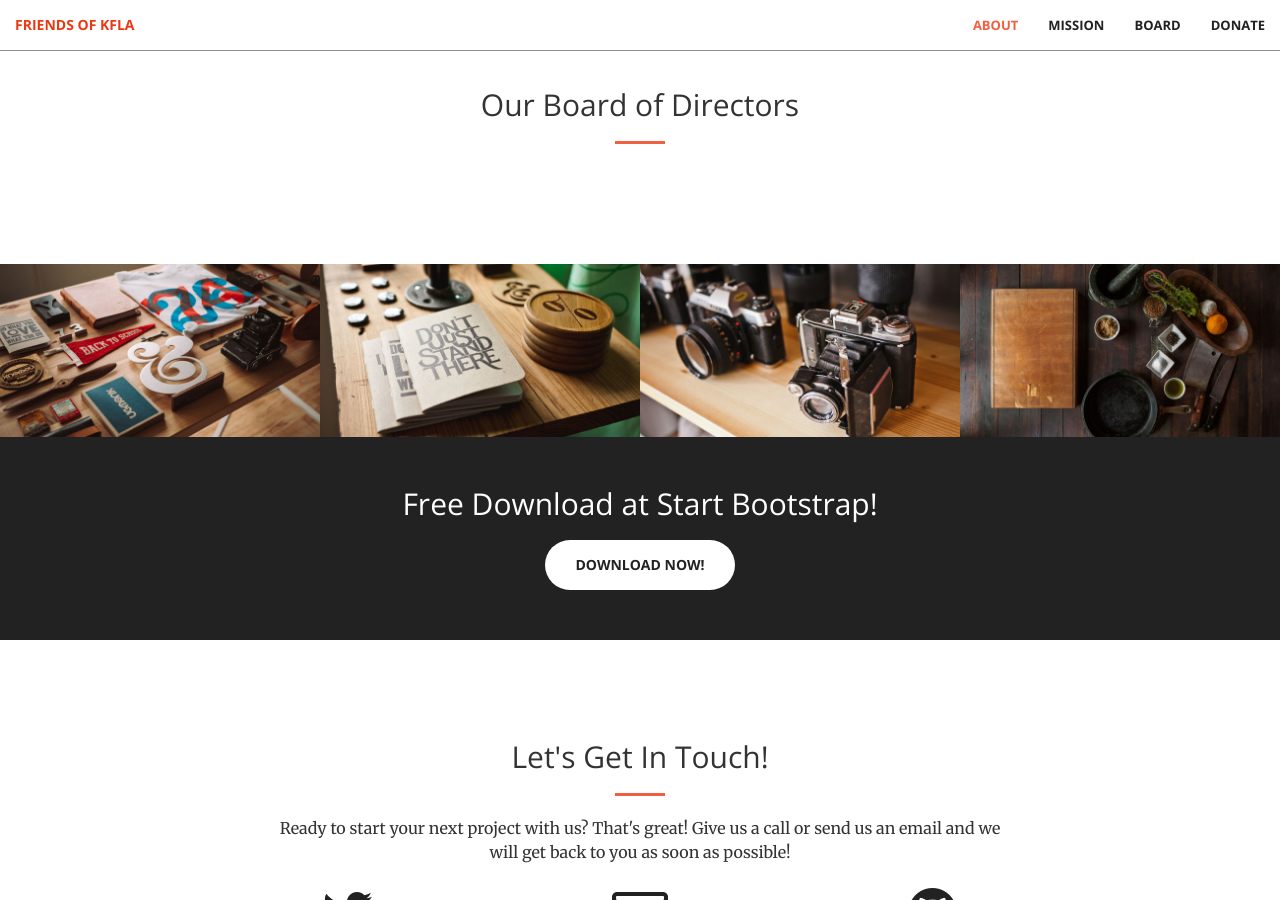
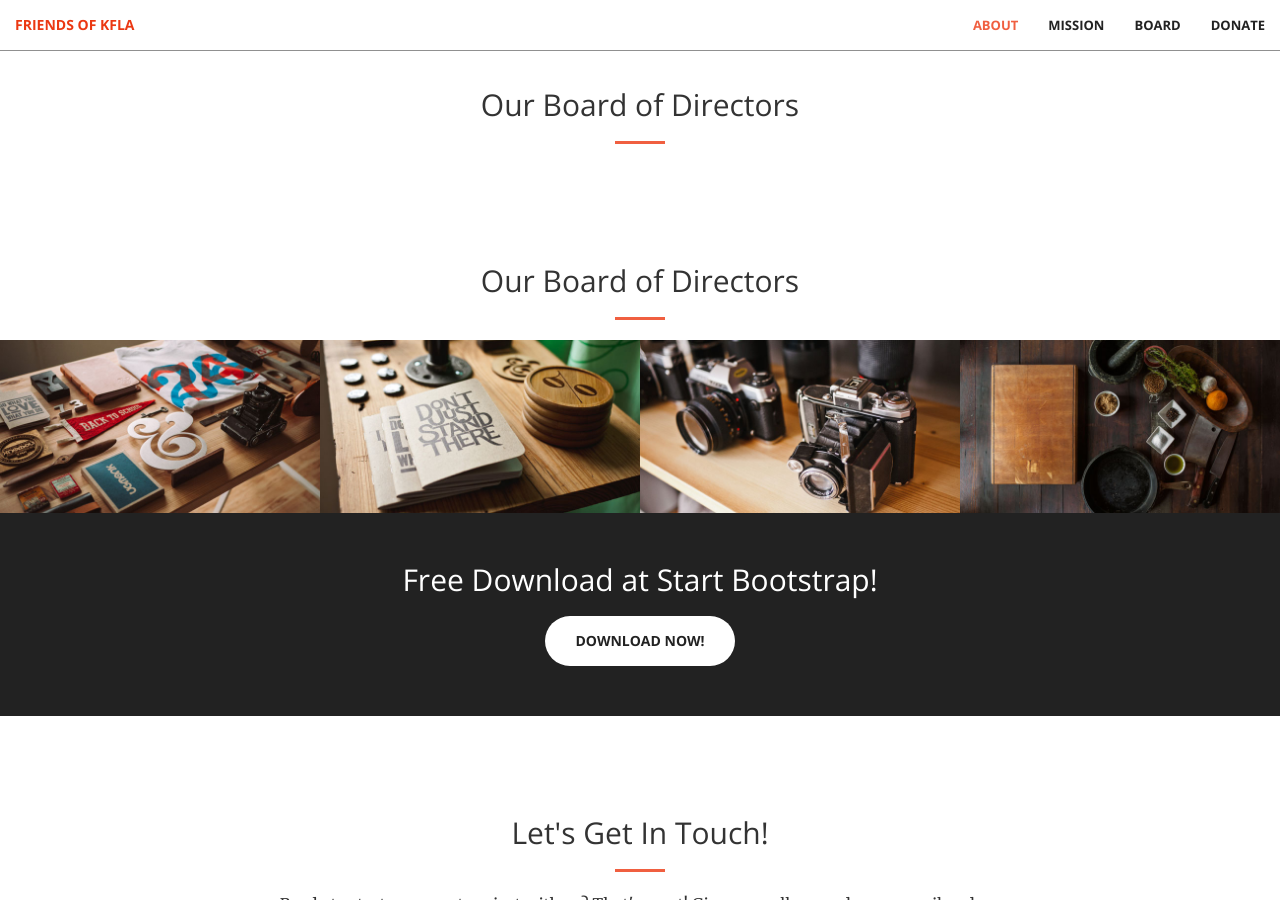
Before and after one commit to friendsofkfla/friendsofkfla.github.io, a Jekyll site: the page built from index.html, in a window 1280 px wide and 900 px high, scrolled down 1786 px. Built offline with Jekyll 4.4.1, drawn with Linux system fonts in a browser that asks for light colours.

Commit message:
Add Header to Portfolio

```diff
--- a/_includes/portfolio.html
+++ b/_includes/portfolio.html
@@ -1,4 +1,12 @@
 <section class="no-padding" id="boardgallery">
+        <div class="container">
+        <div class="row">
+            <div class="col-lg-12 text-center">
+                <h2 class="section-heading">Our Board of Directors</h2>
+                <hr class="primary">
+            </div>
+        </div>
+    </div>
     <div class="container-fluid">
         <div class="row no-gutter">
             <div class="col-lg-3 col-sm-6">
```
